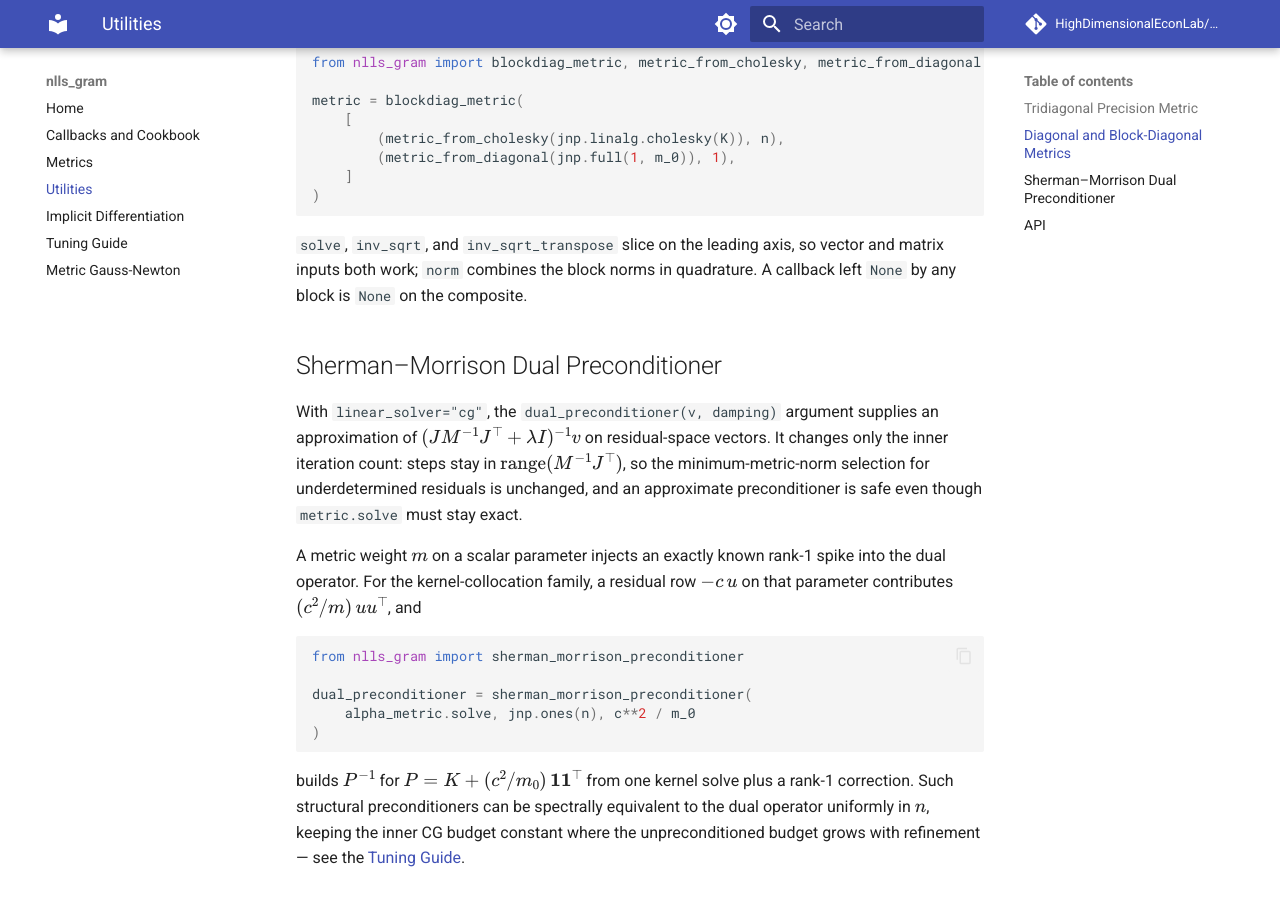
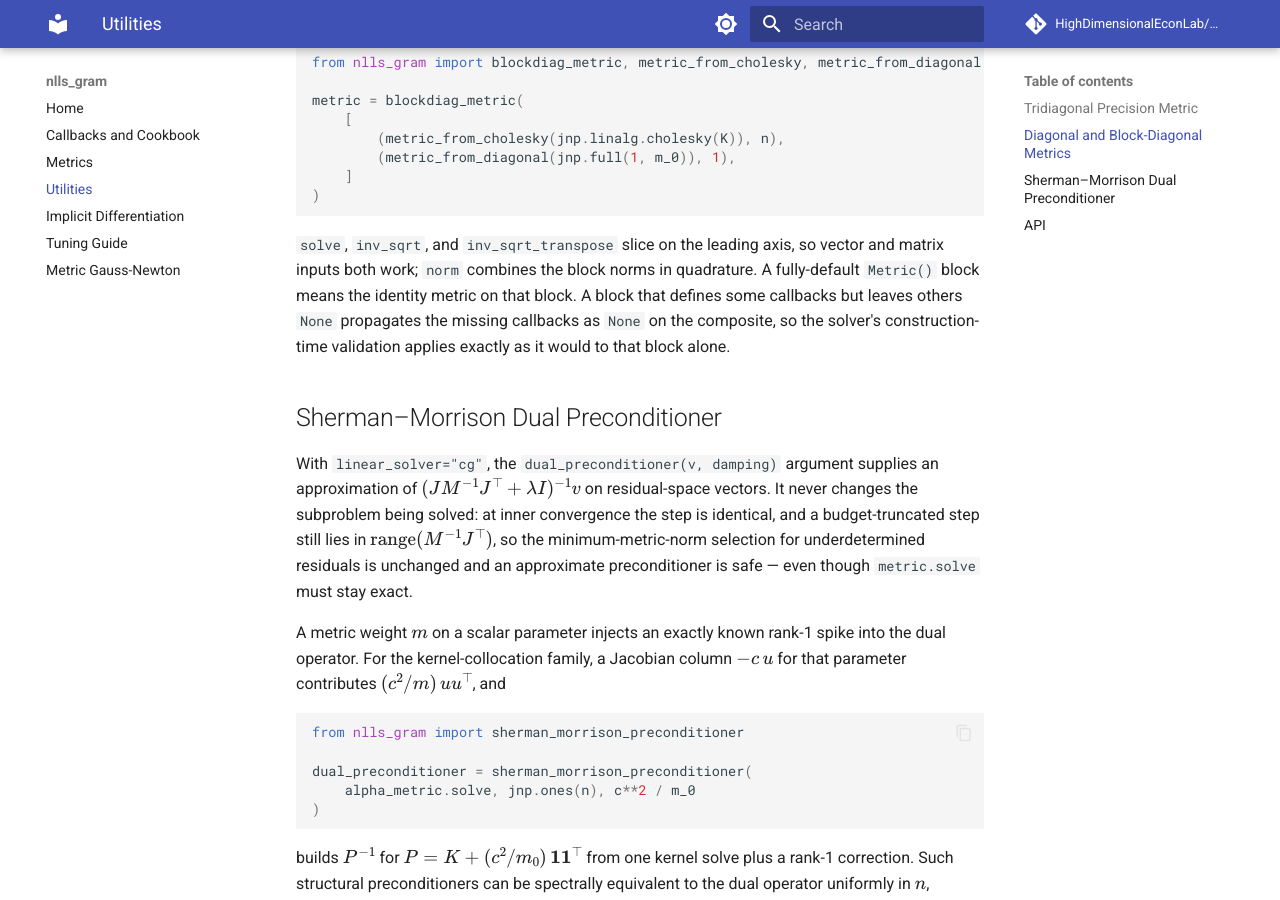
Before and after one commit to HighDimensionalEconLab/nlls_gram, an MkDocs documentation site: the page built from docs/utilities.md, in a window 1280 px wide and 900 px high, scrolled down 1229 px. Built offline with MkDocs 1.6.1 and Material for MkDocs 9.7.7, drawn with Linux system fonts in a browser that asks for light colours; comment, search, counter and statistics services are not loaded.

Commit message:
fix: blockdiag_metric must not identity-fill partially-specified blocks
Filling identity for a callback a block leaves None breaks the S S' = M^{-1}
consistency between callbacks whenever the block is partially specified
(e.g. a cg-style Metric(solve=..., norm=...)): the composite passed qr/lsmr
validation but whitened with the wrong metric, and symmetrically a missing
solve would poison the implicit-AD P. Identity fill now applies only to
fully-default Metric() blocks; partially-specified blocks propagate their
missing callbacks as None so the solver's construction-time validation
applies unchanged. Review cleanups alongside: preconditioner claims
tightened (it never changes the subproblem — at inner convergence the step
is identical and truncated steps stay in range(P J') — rather than "never
the converged root"), utilities.md aligned with the code and the rank-1
spike attributed to a Jacobian column, llms.txt gains the Utilities page,
README mentions the new constructors, and an end-to-end test drives the
tridiagonal metric through solve() and its implicit JVP against the
dense-metric reference.

Co-Authored-By: Mecha Perla (Claude) <noreply@anthropic.com>
Claude-Session: https://claude.ai/code/session_017FY9J1ReVbWEg6B8E9Dghh

````diff
--- a/docs/llms.txt
+++ b/docs/llms.txt
@@ -8,5 +8,6 @@
 - [Main docs — API contracts, math, linear solvers, performance notes](https://highdimensionaleconlab.github.io/nlls_gram/)
 - [Callbacks and cookbook — solve-loop callback contract, resettable hyperparameters, recipes](https://highdimensionaleconlab.github.io/nlls_gram/callbacks/)
 - [Metrics — Metric callback contract, cholesky helper, dense and matrix-free examples](https://highdimensionaleconlab.github.io/nlls_gram/metrics/)
+- [Utilities — tridiagonal/diagonal/block-diagonal metric constructors, Sherman-Morrison dual preconditioner](https://highdimensionaleconlab.github.io/nlls_gram/utilities/)
 - [Implicit differentiation — JVP/VJP with respect to p, minimum-norm tangents, aux outputs](https://highdimensionaleconlab.github.io/nlls_gram/implicit_ad/)
 - [Metric Gauss-Newton — minimum-norm math and kernel metric choices](https://highdimensionaleconlab.github.io/nlls_gram/gauss_newton/)
--- a/docs/utilities.md
+++ b/docs/utilities.md
@@ -54,20 +54,25 @@ metric = blockdiag_metric(
 
 `solve`, `inv_sqrt`, and `inv_sqrt_transpose` slice on the leading axis, so
 vector and matrix inputs both work; `norm` combines the block norms in
-quadrature. A callback left `None` by any block is `None` on the composite.
+quadrature. A fully-default `Metric()` block means the identity metric on
+that block. A block that defines some callbacks but leaves others `None`
+propagates the missing callbacks as `None` on the composite, so the solver's
+construction-time validation applies exactly as it would to that block
+alone.
 
 ## Sherman–Morrison Dual Preconditioner
 
 With `linear_solver="cg"`, the `dual_preconditioner(v, damping)` argument
 supplies an approximation of \((J M^{-1} J^\top + \lambda I)^{-1} v\) on
-residual-space vectors. It changes only the inner iteration count: steps stay
-in \(\operatorname{range}(M^{-1}J^\top)\), so the minimum-metric-norm
-selection for underdetermined residuals is unchanged, and an approximate
-preconditioner is safe even though `metric.solve` must stay exact.
+residual-space vectors. It never changes the subproblem being solved: at
+inner convergence the step is identical, and a budget-truncated step still
+lies in \(\operatorname{range}(M^{-1}J^\top)\), so the minimum-metric-norm
+selection for underdetermined residuals is unchanged and an approximate
+preconditioner is safe — even though `metric.solve` must stay exact.
 
 A metric weight \(m\) on a scalar parameter injects an exactly known rank-1
-spike into the dual operator. For the kernel-collocation family, a residual
-row \(-c\,u\) on that parameter contributes \((c^2/m)\,uu^\top\), and
+spike into the dual operator. For the kernel-collocation family, a Jacobian
+column \(-c\,u\) for that parameter contributes \((c^2/m)\,uu^\top\), and
 
 ```python
 from nlls_gram import sherman_morrison_preconditioner
````
Also changed, not shown: README.md (+6 -2 lines), docs/index.md (+4 -2 lines), 3 other files.
